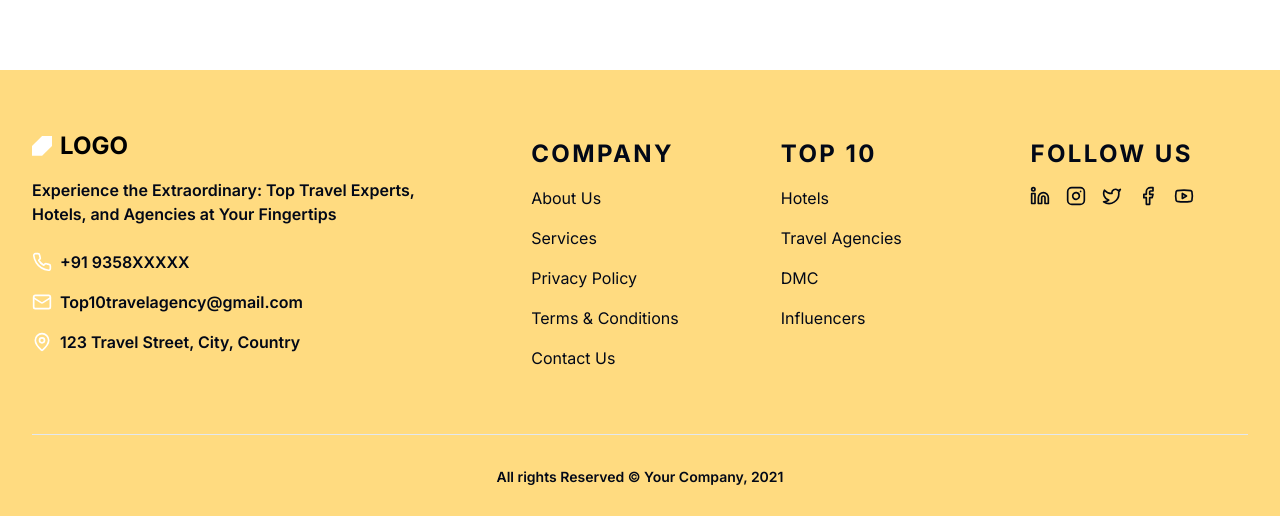
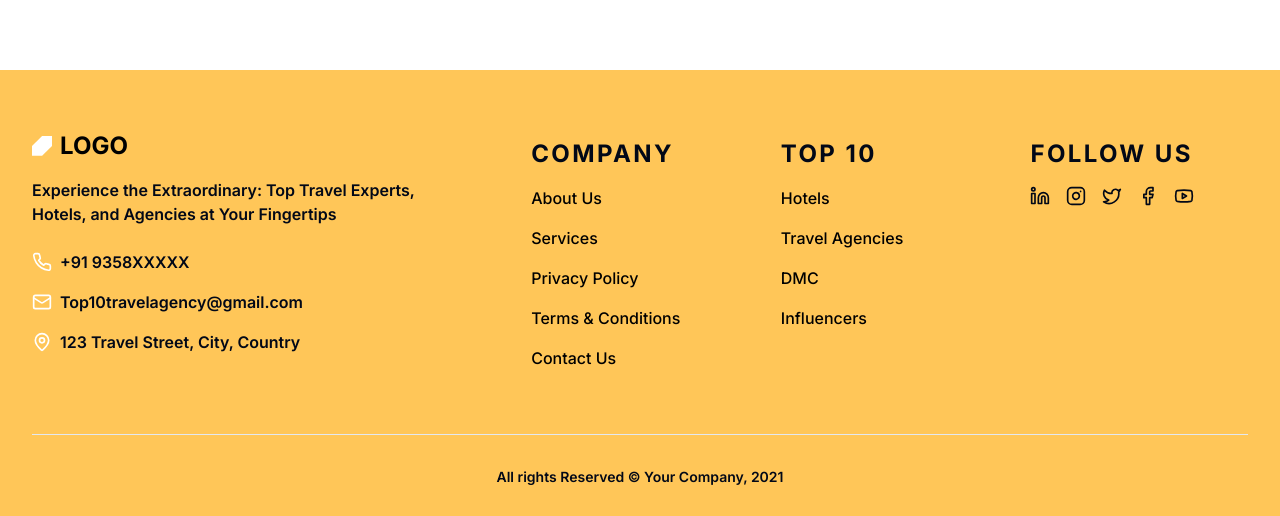
Before and after one commit to TheRDGroupOfIndustries/Top-10-Travel, a Next.js app: page / in a window 1280 px wide. Shown: the part 2986-3502 px from the top of the page. Built offline with nearby package versions, Linux system fonts and the light colour scheme; no server answers; the database is empty.

Commit message:
animation update

```diff
--- a/src/app/globals.css
+++ b/src/app/globals.css
@@ -85,6 +85,26 @@
   width: 100%;
 }
 
+.cool-link-black {
+  @apply inline-block text-black no-underline relative;
+}
+
+.cool-link-black::after {
+  content: "";
+  display: block;
+  width: 0;
+  height: 1px;
+  background: black;
+  transition: width 0.3s;
+  position: absolute;
+  left: 0;
+  bottom: -1px;
+}
+
+.cool-link-black:hover::after {
+  width: 100%;
+}
+
 @layer base {
   * {
     @apply border-border;
--- a/src/components/site/Home/Footer/Footer.tsx
+++ b/src/components/site/Home/Footer/Footer.tsx
@@ -31,7 +31,7 @@ const socialIcons = [Linkedin, Instagram, Twitter, Facebook, Youtube];
 
 function Footer() {
   return (
-    <div className="bg-[#FFDB80] pt-4 sm:pt-10 lg:pt-12 mt-20">
+    <div className="bg-[#FFC658] pt-4 sm:pt-10 lg:pt-12 mt-20">
       <footer className="mx-auto max-w-screen-2xl px-4 md:px-8">
         <div className="mb-16 grid grid-cols-2 gap-12 pt-10 md:grid-cols-4 lg:grid-cols-5 lg:gap-8 lg:pt-5">
           <div className="col-span-full lg:col-span-2">
@@ -81,10 +81,7 @@ function Footer() {
             <nav className="flex flex-col gap-4">
               {companyLinks?.map((link, index) => (
                 <div key={index}>
-                  <Link
-                    href="#"
-                    className="transition duration-300 hover:text-white active:text-white"
-                  >
+                  <Link href="#" className="cool-link-black font-medium">
                     {link}
                   </Link>
                 </div>
@@ -100,10 +97,7 @@ function Footer() {
             <nav className="flex flex-col gap-4">
               {top10Links?.map((link, index) => (
                 <div key={index}>
-                  <Link
-                    href="#"
-                    className="transition duration-300 hover:text-white active:text-white"
-                  >
+                  <Link href="#" className="cool-link-black font-medium">
                     {link}
                   </Link>
                 </div>
@@ -120,7 +114,7 @@ function Footer() {
               {socialIcons?.map((Icon, index) => (
                 <Icon
                   key={index}
-                  className="w-5 h-5 hover:stroke-white transition duration-300 cursor-pointer"
+                  className="w-5 h-5 hover:scale-150 transition duration-300 cursor-pointer"
                 />
               ))}
             </nav>
--- a/src/components/site/Home/Section/GetCertification/certification.tsx
+++ b/src/components/site/Home/Section/GetCertification/certification.tsx
@@ -66,7 +66,7 @@ function CountUp({ target }: { target: number }) {
 
 function Certification() {
   return (
-    <div className="w-full h-[60vh] mt-5 py-5 bg-[#FFDB80]">
+    <div className="w-full h-[60vh] mt-5 py-5 bg-[#FFC658]">
       <div className="px-2 md:px-3 lg:px-6 xl:px-8 w-full h-full flex flex-col items-center justify-between">
         <h1 className="font-bold md:text-4xl text-xl">Our legacy</h1>
         <div className="w-full grid grid-cols-3 gap-2 md:gap-10 lg:px-40">
@@ -76,11 +76,15 @@ function Certification() {
               className="flex flex-col items-center justify-start gap-1"
             >
               <CountUp target={item.num} />
-              <h3 className="md:text-2xl text-sm text-center font-bold">{item?.title}</h3>
+              <h3 className="md:text-2xl text-sm text-center font-bold">
+                {item?.title}
+              </h3>
             </div>
           ))}
         </div>
-        <h2 className="font-bold md:text-4xl text-xl text-center">WANT TO GET CERTIFIED?</h2>
+        <h2 className="font-bold md:text-4xl text-xl text-center">
+          WANT TO GET CERTIFIED?
+        </h2>
         <Link
           href={`#`}
           className="bg-black px-5 py-2 text-white font-bold rounded-lg w-fit mx-auto"
```
